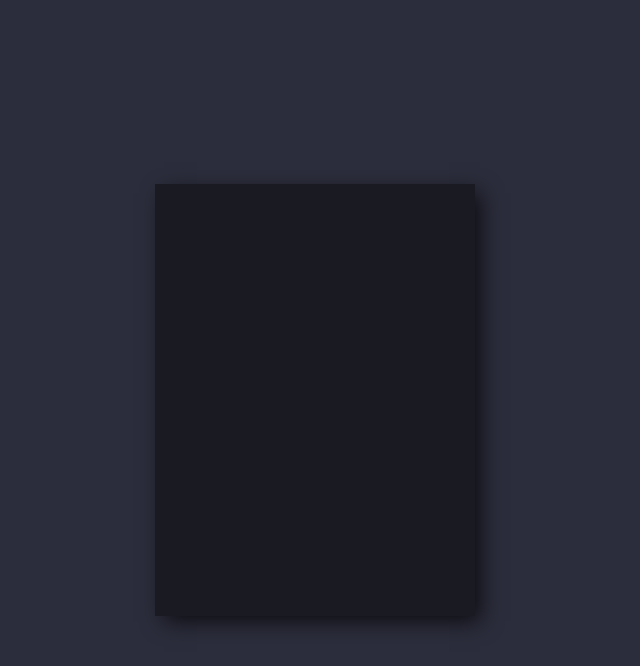
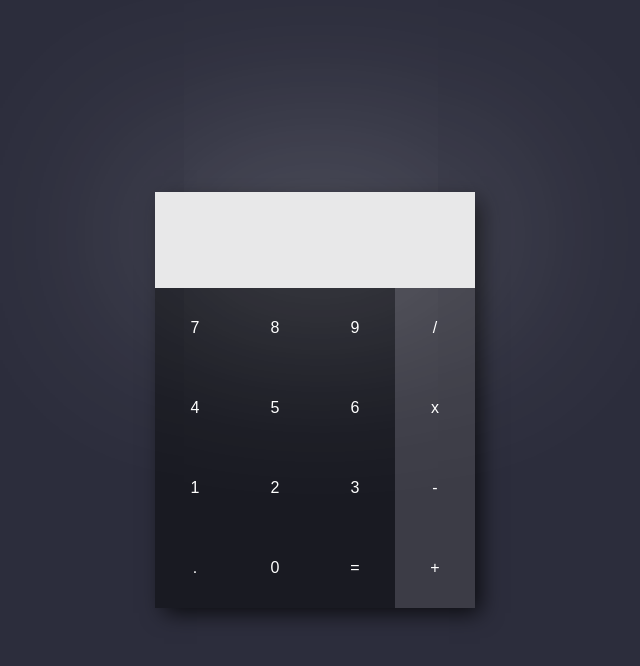
Before and after one commit to p12y/JS-calculator, a React (Create React App) app: page / in a window 1280 px wide. Shown: the top 666 px of the page, without its empty margins (325-965 px from the left). Built offline with nearby package versions, Linux system fonts and the light colour scheme; the HTML template or start-up script is replaced by a standard one.

Commit message:
Add buttons

```diff
--- a/src/App.css
+++ b/src/App.css
@@ -13,9 +13,38 @@ html, body, #root {
 
 .Calculator {
   width: 20em;
-  height: 27em;
+  height: auto;
   background: #191A22;
   -webkit-box-shadow: 7px 7px 21px -2px rgba(0,0,0,0.75);
   -moz-box-shadow: 7px 7px 21px -2px rgba(0,0,0,0.75);
   box-shadow: 7px 7px 21px -2px rgba(0,0,0,0.75);
+
 }
+
+.row {
+  display: -webkit-flex;
+  display: flex;
+  -webkit-flex-direction: row;
+  flex-direction: row;
+}
+
+.calculator-display {
+  background: #FFFFFF;
+  height: 6em;
+  opacity: 0.9;
+  -webkit-box-shadow: 5px -6px 208px 19px rgba(255,255,255,0.3);
+  -moz-box-shadow: 5px -6px 208px 19px rgba(255,255,255,0.3);
+  box-shadow: 5px -6px 208px 19px rgba(255,255,255,0.3);
+}
+
+.calculator-control {
+  background: #3C3C46;
+}
+
+.button {
+  width: 5em;
+  height: 5em;
+  text-align: center;
+  vertical-align: middle;
+  line-height: 5em;
+}
--- a/src/App.js
+++ b/src/App.js
@@ -1,12 +1,43 @@
 import React, { Component } from 'react';
-import logo from './logo.svg';
 import './App.css';
+import CalculatorDisplay from './components/calculator_display';
+import CalculatorButton from './components/calculator_button';
 
 class App extends Component {
   render() {
     return (
         <div className="App">
-        <div className="Calculator"></div>
+        <div className="Calculator">
+            <div className="calculator-display">
+              <CalculatorDisplay />
+            </div>
+            <div className="calculator-inputs">
+              <div className="row">
+                <CalculatorButton char="7" />
+                <CalculatorButton char="8" />
+                <CalculatorButton char="9" />
+                <CalculatorButton char="/" className="calculator-control" />
+              </div>
+              <div className="row">
+                <CalculatorButton char="4" />
+                <CalculatorButton char="5" />
+                <CalculatorButton char="6" />
+                <CalculatorButton char="x" className="calculator-control" />
+              </div>
+              <div className="row">
+                <CalculatorButton char="1" />
+                <CalculatorButton char="2" />
+                <CalculatorButton char="3" />
+                <CalculatorButton char="-" className="calculator-control" />
+              </div>
+              <div className="row">
+                <CalculatorButton char="." />
+                <CalculatorButton char="0" />
+                <CalculatorButton char="=" />
+                <CalculatorButton char="+" className="calculator-control" />
+              </div>
+            </div>
+        </div>
       </div>
     );
   }
--- /dev/null
+++ b/src/components/calculator_button.js
@@ -0,0 +1,11 @@
+import React, { Component } from 'react';
+
+class CalculatorButton extends Component {
+  render() {
+    return (
+      <div className={`button ${this.props.className}`}>{this.props.char}</div>
+    );
+  }
+}
+
+export default CalculatorButton;
--- /dev/null
+++ b/src/components/calculator_display.js
@@ -0,0 +1,11 @@
+import React, { Component } from 'react';
+
+class CalculatorDisplay extends Component {
+  render() {
+    return (
+      <div></div>
+    );
+  }
+}
+
+export default CalculatorDisplay;
```
Also changed, not shown: src/logo.svg (deleted).
